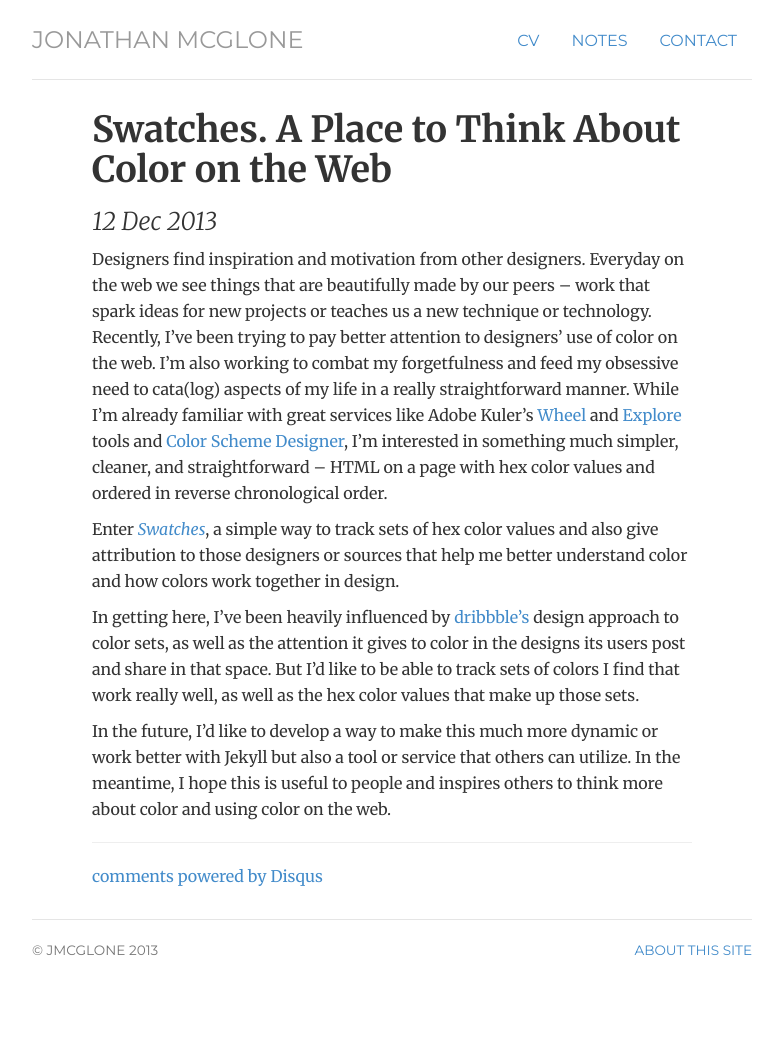
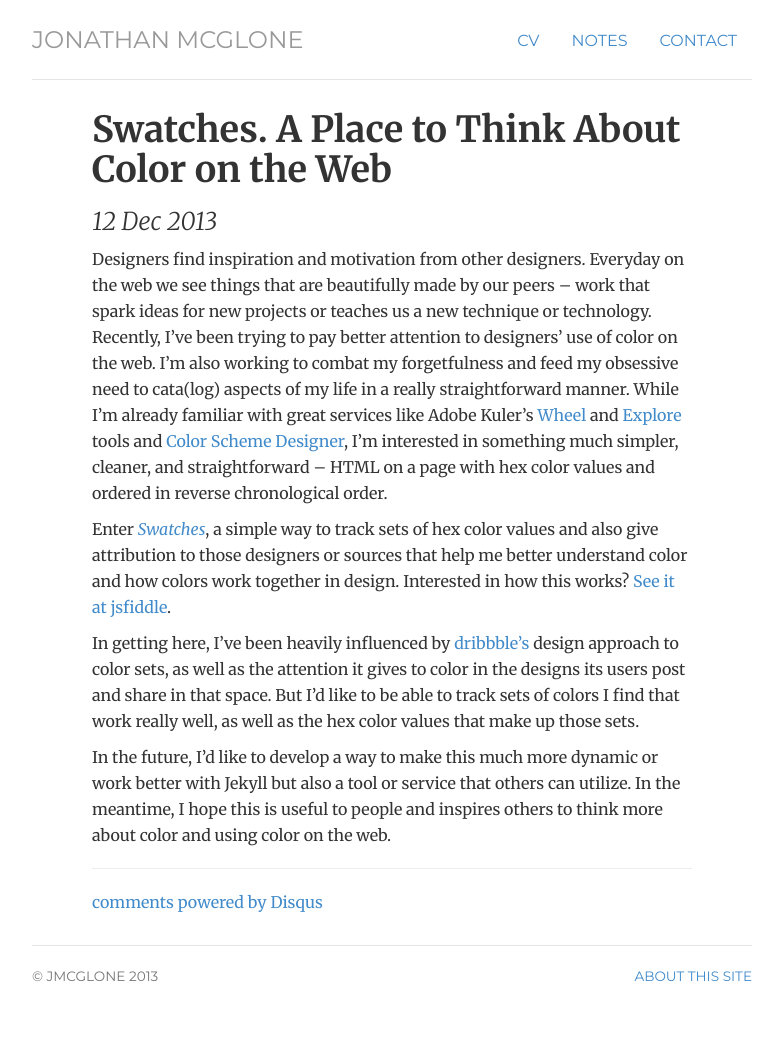
Before and after one commit to jmcglone/jmcglone.github.io, a Jekyll site: the page built from _posts/2013-12-12-swatches-a-place-to-think-about-color-on-the-web.md, in a window 1280 px wide. Shown: the whole page, without its empty margins (248-1031 px from the left). Built offline with Jekyll 4.4.1, drawn with Linux system fonts in a browser that asks for light colours; comment, search, counter and statistics services are not loaded; before the commit the page ends 1012 px from its top, so only the background shows below that.

Commit message:
Update 2013-12-12-swatches-a-place-to-think-about-color-on-the-web.md
added link to jsfiddle

```diff
--- a/_posts/2013-12-12-swatches-a-place-to-think-about-color-on-the-web.md
+++ b/_posts/2013-12-12-swatches-a-place-to-think-about-color-on-the-web.md
@@ -4,7 +4,7 @@
 ---
 Designers find inspiration and motivation from other designers. Everyday on the web we see things that are beautifully made by our peers -- work that spark ideas for new projects or teaches us a new technique or technology. Recently, I've been trying to pay better attention to designers' use of color on the web. I'm also working to combat my forgetfulness and feed my obsessive need to cata(log) aspects of my life in a really straightforward manner. While I'm already familiar with great services like Adobe Kuler's [Wheel](https://kuler.adobe.com/) and [Explore](https://kuler.adobe.com/explore/) tools and [Color Scheme Designer](http://colorschemedesigner.com/), I'm interested in something much simpler, cleaner, and straightforward -- HTML on a page with hex color values and ordered in reverse chronological order.
 
-Enter [*Swatches*](http://jmcglone.com/swatches), a simple way to track sets of hex color values and also give attribution to those designers or sources that help me better understand color and how colors work together in design.
+Enter [*Swatches*](http://jmcglone.com/swatches), a simple way to track sets of hex color values and also give attribution to those designers or sources that help me better understand color and how colors work together in design. Interested in how this works? [See it at jsfiddle](http://jsfiddle.net/jmcglone/hKXtF/).
 
 In getting here, I've been heavily influenced by [dribbble's](http://dribbble.com) design approach to color sets, as well as the attention it gives to color in the designs its users post and share in that space. But I'd like to be able to track sets of colors I find that work really well, as well as the hex color values that make up those sets.
 
```
